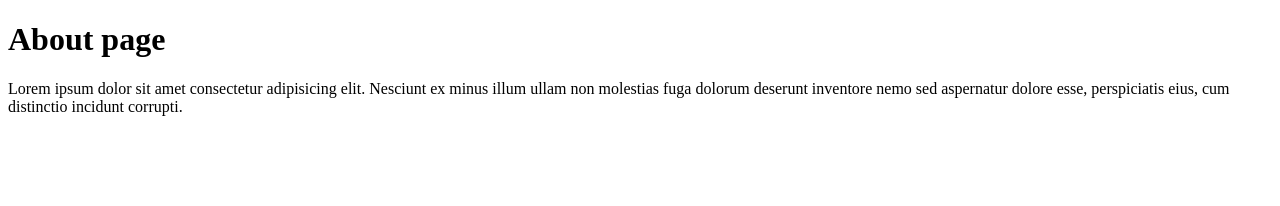
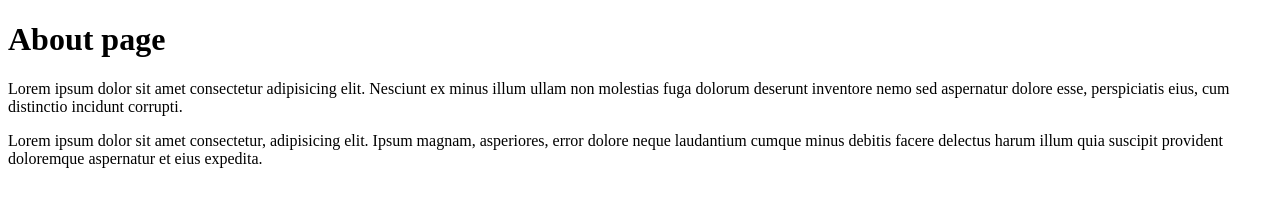
Before and after one commit to vetaluga/banch1, a plain HTML site: page about.html in a window 1280 px wide. Drawn offline with Linux system fonts and the light colour scheme.

Commit message:
add more info

```diff
--- a/about.html
+++ b/about.html
@@ -9,5 +9,6 @@
 
     <h1>About page</h1>
     <p>Lorem ipsum dolor sit amet consectetur adipisicing elit. Nesciunt ex minus illum ullam non molestias fuga dolorum deserunt inventore nemo sed aspernatur dolore esse, perspiciatis eius, cum distinctio incidunt corrupti.</p>
+    <p>Lorem ipsum dolor sit amet consectetur, adipisicing elit. Ipsum magnam, asperiores, error dolore neque laudantium cumque minus debitis facere delectus harum illum quia suscipit provident doloremque aspernatur et eius expedita.</p>
 </body>
 </html>
```
